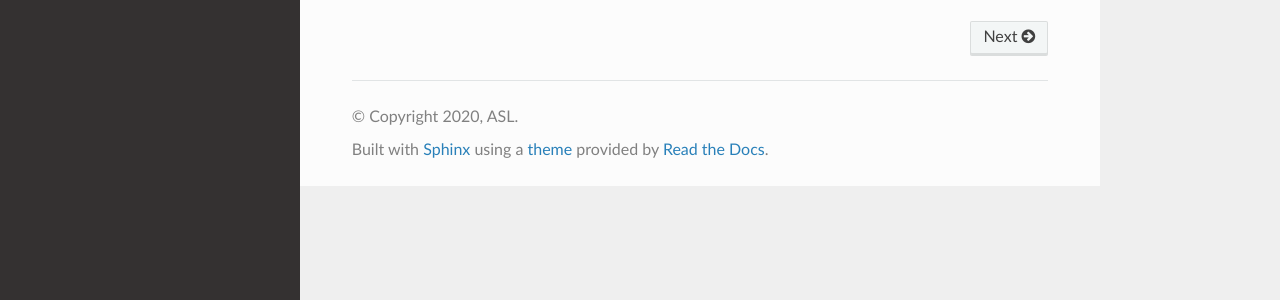
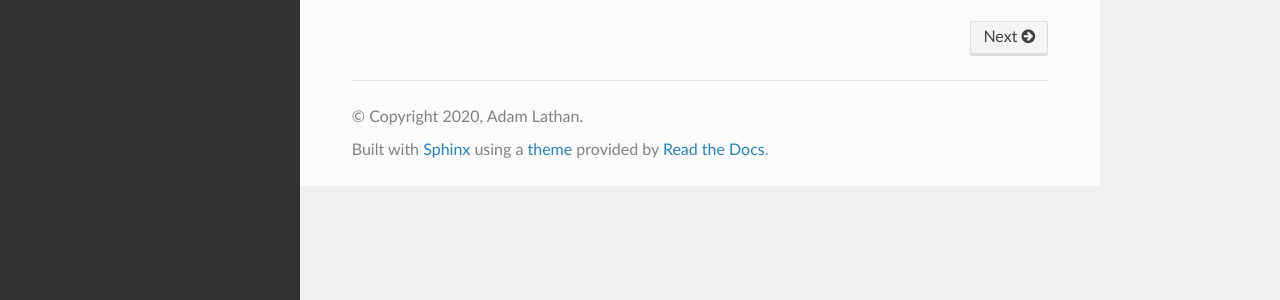
Before and after one commit to lathaniel/pfg-retirement, a Sphinx documentation site: the page built from docs/index.rst, in a window 1280 px wide. Shown: the part 548-848 px from the top of the page. Built offline with Sphinx 7.4.7 and the Read the Docs theme 2.0.0, drawn with Linux system fonts in a browser that asks for light colours.

Commit message:
Docs should be fixed now.

```diff
--- a/docs/conf.py
+++ b/docs/conf.py
@@ -18,11 +18,11 @@
 # -- Project information -----------------------------------------------------
 master_doc = 'index'
 project = 'pfg-retirement'
-copyright = '2020, ASL'
+copyright = '2020, Adam Lathan'
 author = 'ASL'
 
 # The full version, including alpha/beta/rc tags
-release = '0.2.6'
+release = '0.2.7'
 
 
 # -- General configuration ---------------------------------------------------
--- a/setup.py
+++ b/setup.py
@@ -2,7 +2,7 @@
 
 setup(
     name="pfg-retirement",
-    version="0.2.6",
+    version="0.2.7",
     packages=['pfg'],
 
     # Project uses reStructuredText, so ensure that the docutils get
@@ -17,7 +17,7 @@
     },
 
     # metadata to display on PyPI
-    author="Lathaniel",
+    author="Adam Lathan",
     author_email='',
     description="First pass of PFG api",
     url = "https://github.com/lathaniel/pfg-retirement"
```
